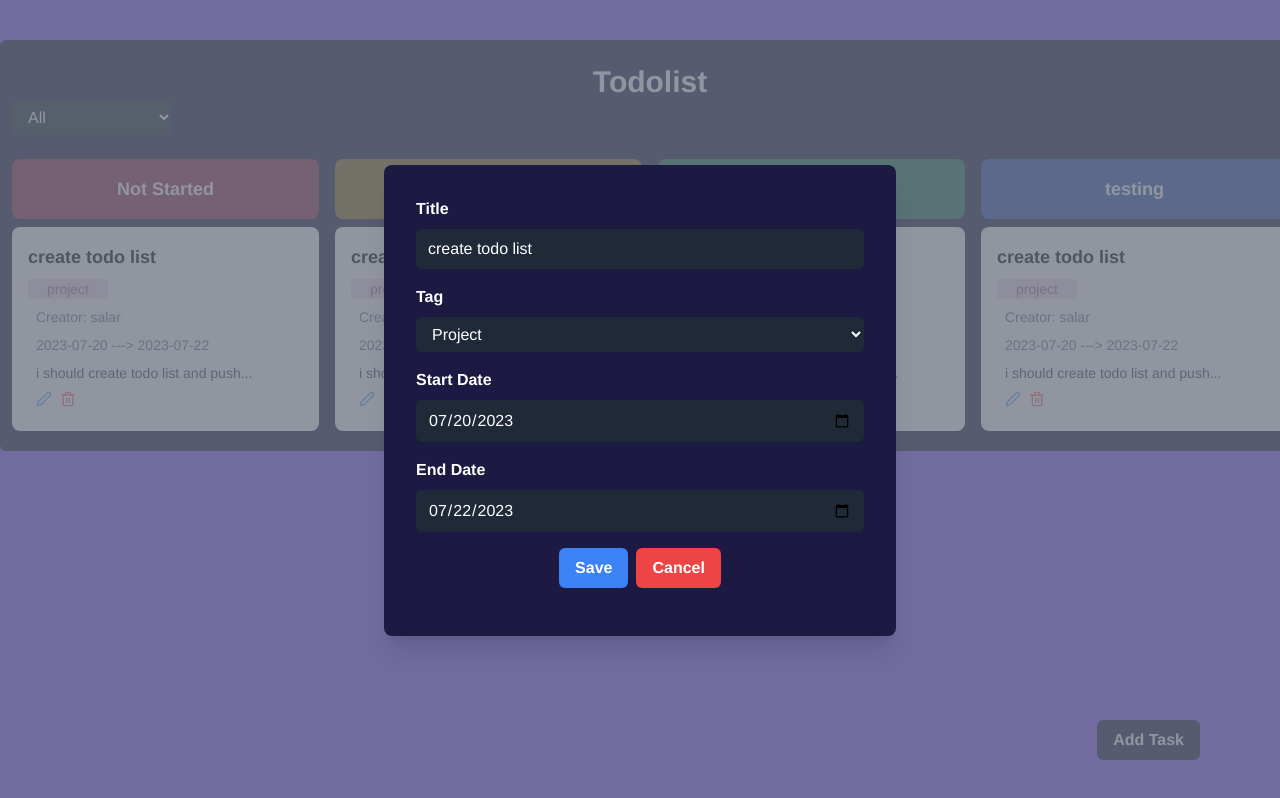
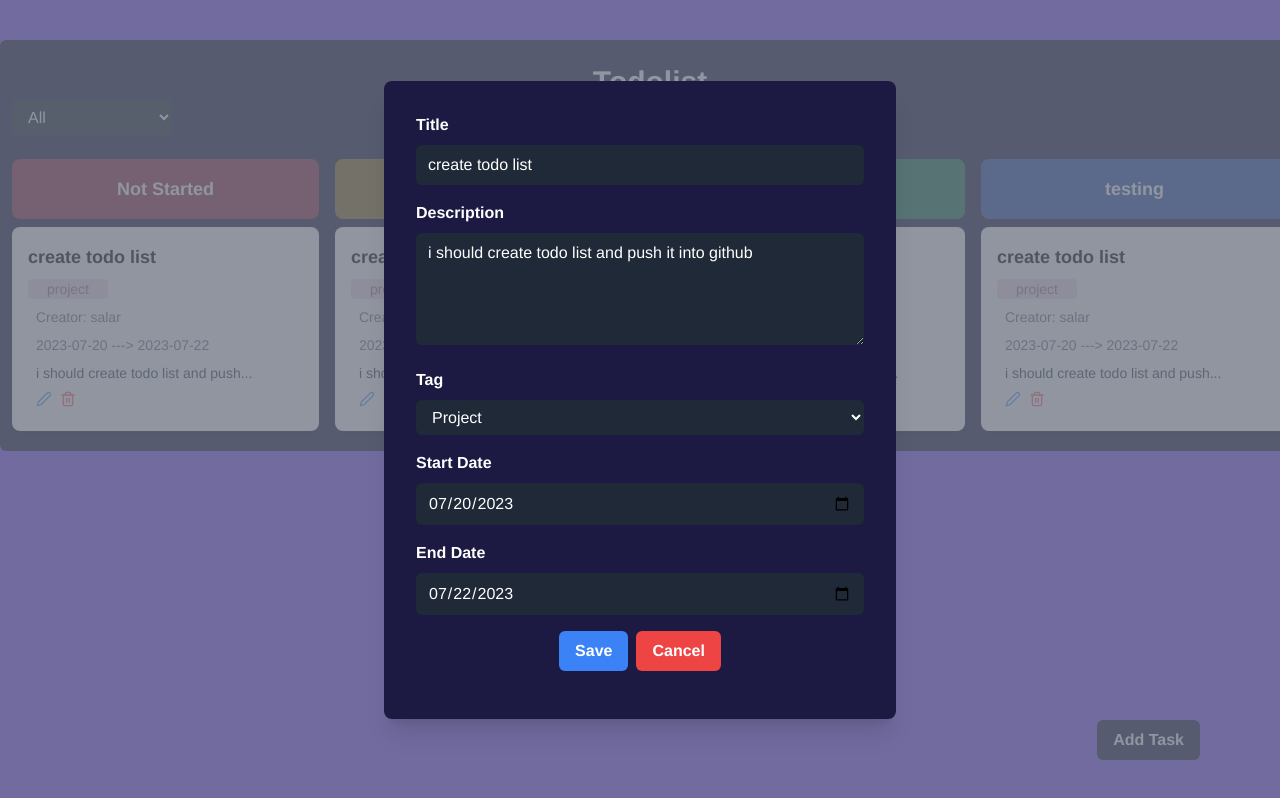
Before and after one commit to DesertFoox/todolist, a React (Vite) app: page / in a window 1280 px wide. Both pictures are taken after a click on the button 44 px from the left and 399 px from the top of the page. Built offline with nearby package versions, Linux system fonts and the light colour scheme.

Commit message:
fix description

```diff
--- a/src/components/editTaskForm/EditTaskForm.tsx
+++ b/src/components/editTaskForm/EditTaskForm.tsx
@@ -42,7 +42,17 @@ const EditTaskForm: React.FC<EditTaskFormProps> = ({
           }`}
         />
       </FormField>
-
+      <FormField label="Description" name="title" errors={errors}>
+        <textarea
+          {...register("description")}
+          id="description"
+          defaultValue={task.description}
+          rows={4}
+          className={`w-full px-3 py-2 rounded-md bg-gray-800 text-white focus:outline-none ${
+            errors.description ? "border-red-500" : ""
+          }`}
+        />
+      </FormField>
       <FormField label="Tag" name="tag" errors={errors}>
         <select
           {...register("tag")}
```
